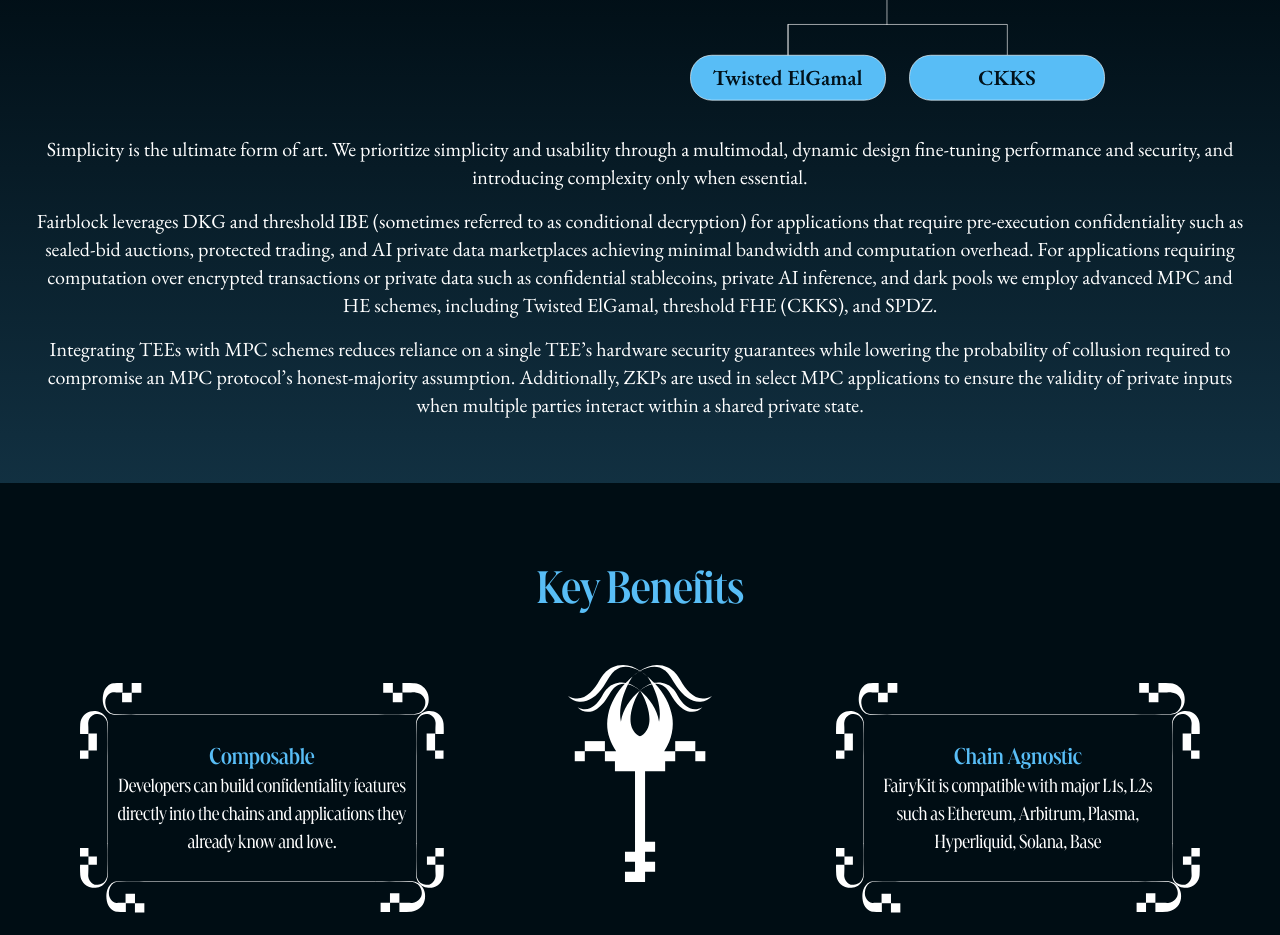
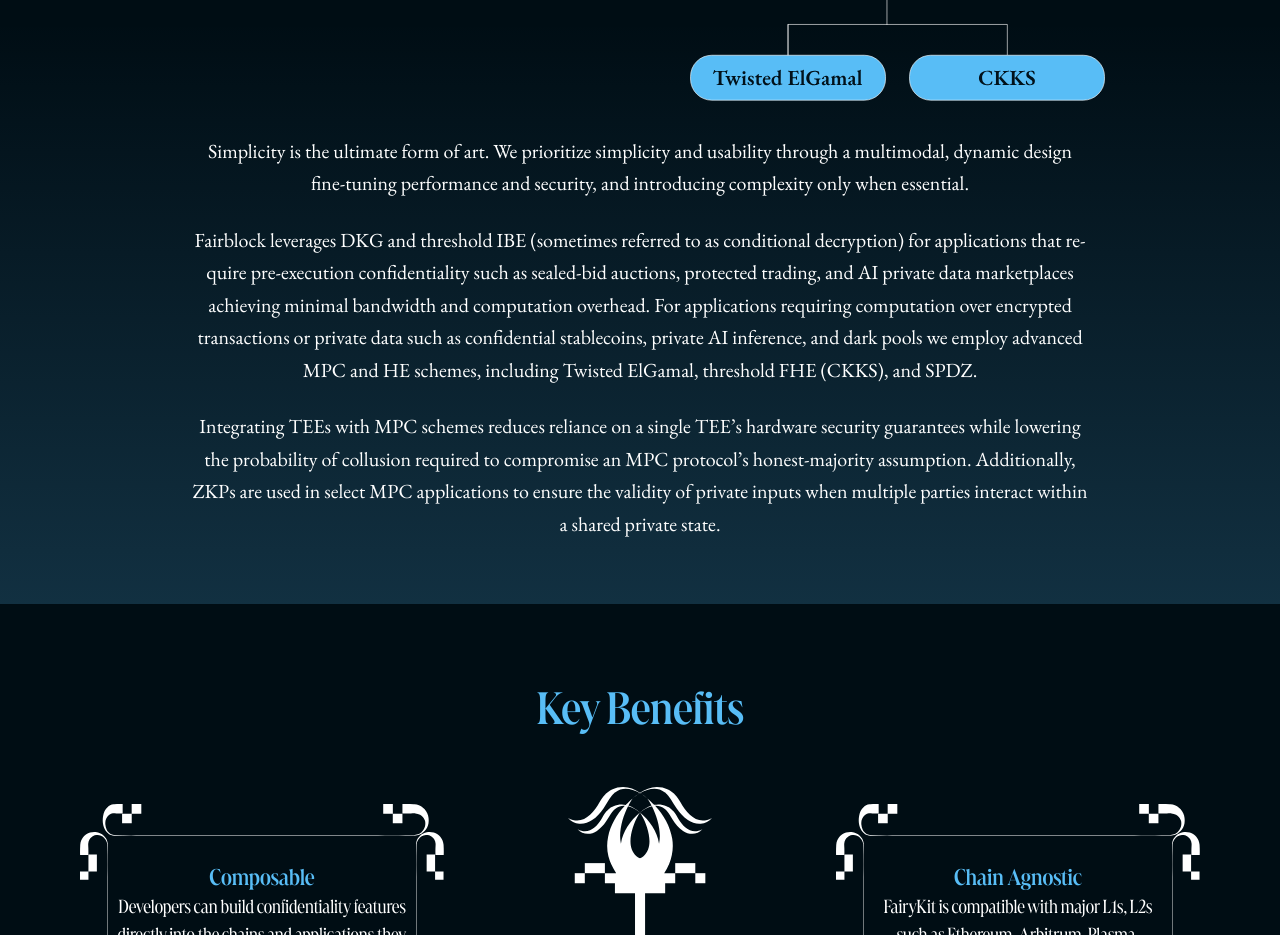
Before and after one commit to Fairblock/fairblock-website-v1, a React (Vite) app: page /how-it-works in a window 1280 px wide. Shown: the part 3200-4135 px from the top of the page. Built offline with nearby package versions, Linux system fonts and the light colour scheme; no server answers.

Commit message:
aligning-issue

```diff
--- a/src/pages/how-it-works/Section4.tsx
+++ b/src/pages/how-it-works/Section4.tsx
@@ -26,9 +26,9 @@
           <figcaption className="sr-only">Confidential computing diagram</figcaption>
         </figure>
 
-        <div className="font-eb-garamond flex flex-col gap-4 pb-12 text-lg lg:text-xl text-center">
+        <div className="font-eb-garamond flex flex-col gap-6 pb-12 text-lg lg:text-xl text-center leading-relaxed max-w-4xl mx-auto">
           {paragraphs.map((text, idx) => (
-            <p key={idx}>{text}</p>
+            <p key={idx} className="break-words hyphens-auto">{text}</p>
           ))}
         </div>
       </div>
```
